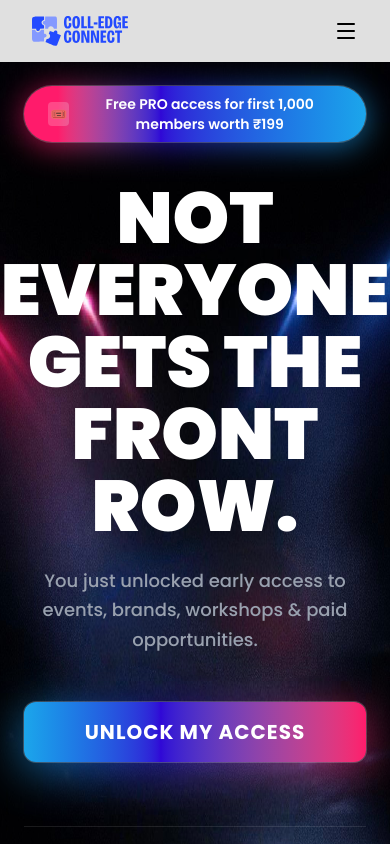
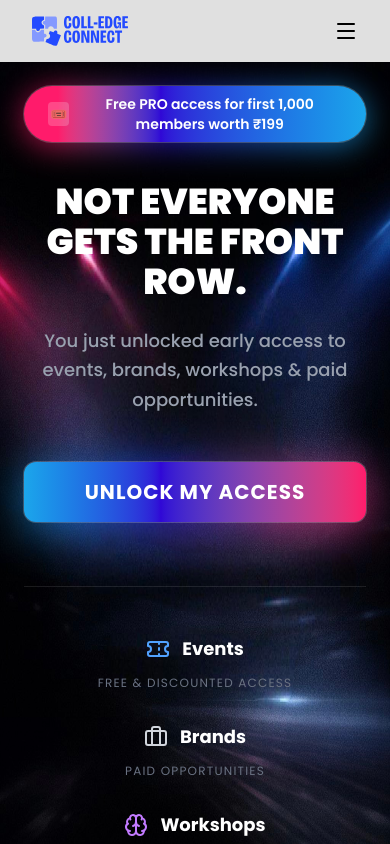
Before and after one commit to rohititgithub/college-connect, a Next.js app: page /restricted-front-row in a window 390 px wide. Shown: the top 844 px of the page. Built offline with nearby package versions, Linux system fonts and the light colour scheme.

Commit message:
feat: add restricted front row heading size for smaller screens

```diff
--- a/src/app/restricted-front-row/page.tsx
+++ b/src/app/restricted-front-row/page.tsx
@@ -23,7 +23,7 @@ const CTASection = () => {
           <span>Free PRO access for first 1,000 members worth ₹199</span>
         </div>
 
-        <h1 className="mb-6 text-7xl font-black">
+        <h1 className="mb-6 text-4xl font-black lg:text-7xl">
           NOT EVERYONE <br />
           GETS THE FRONT ROW.
         </h1>
@@ -35,15 +35,11 @@ const CTASection = () => {
 
         <Link
           href="restricted-front-row/form"
-          className="group relative w-full max-w-sm rounded-xl
-          bg-linear-to-r from-[#1ca6eb] from-0% via-[#3007d6] via-40% to-[#ff1b6b] to-100%
-          py-4 text-xl font-bold tracking-wider text-white uppercase transition-all hover:scale-[1.02] active:scale-[1]"
+          className="group relative w-full max-w-sm rounded-xl bg-linear-to-r from-[#1ca6eb] from-0% via-[#3007d6] via-40% to-[#ff1b6b] to-100% py-4 text-xl font-bold tracking-wider text-white uppercase transition-all hover:scale-[1.02] active:scale-[1]"
         >
           <span
             aria-hidden
-            className="absolute inset-0 -z-10 translate-y-2 rounded-xl
-            bg-linear-to-r from-[#1ca6eb] from-0% via-[#3007d6] via-40% to-[#ff1b6b] to-100% opacity-70
-            blur-xl transition-all group-hover:opacity-90 group-hover:blur-2xl"
+            className="absolute inset-0 -z-10 translate-y-2 rounded-xl bg-linear-to-r from-[#1ca6eb] from-0% via-[#3007d6] via-40% to-[#ff1b6b] to-100% opacity-70 blur-xl transition-all group-hover:opacity-90 group-hover:blur-2xl"
           />
 
           <span className="absolute inset-0 rounded-xl ring-1 ring-white/20 group-hover:ring-white/30" />
```
